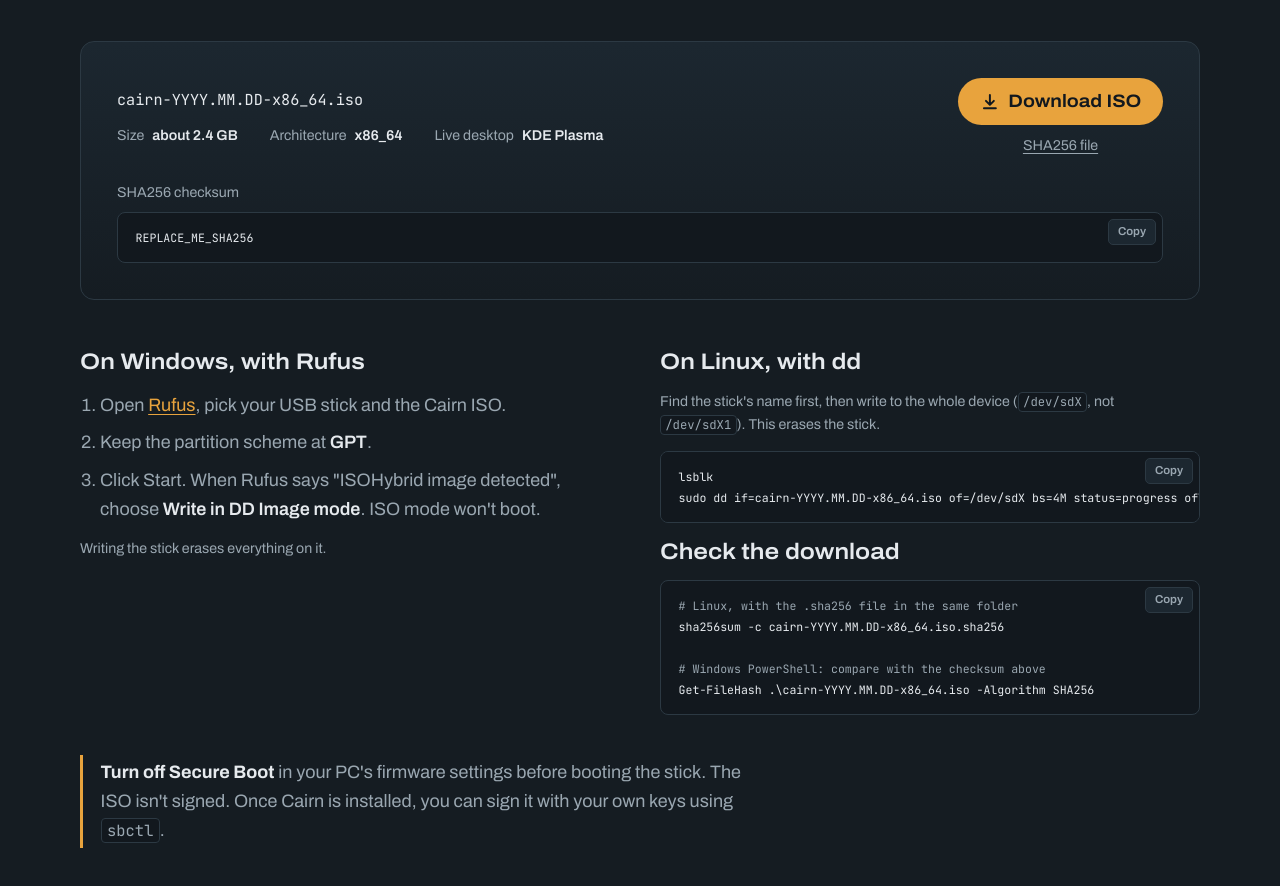
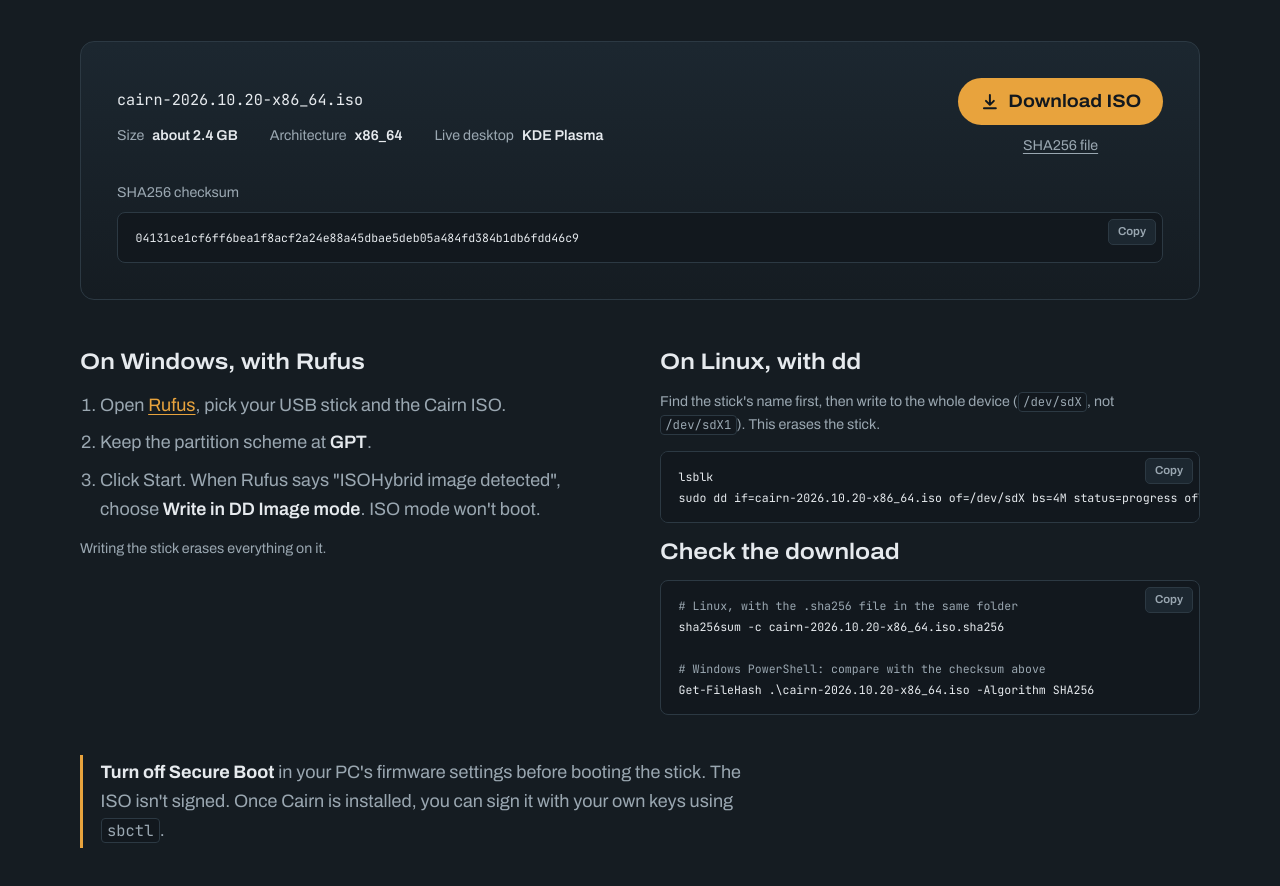
Before and after one commit to AceyX3-sudo/cairn-site, a plain HTML site: page index.html in a window 1280 px wide. Shown: the part 5253-6139 px from the top of the page. Drawn offline with Linux system fonts and the light colour scheme.

Commit message:
Add release links

```diff
--- a/index.html
+++ b/index.html
@@ -10,13 +10,13 @@
 <link rel="preload" href="assets/fonts/archivo.woff2" as="font" type="font/woff2" crossorigin>
 <link rel="stylesheet" href="style.css">
 
-<!-- Social previews. PLACEHOLDER: replace REPLACE_ME_SITE_URL with your site's address,
+<!-- Social previews. PLACEHOLDER: replace https://aceyx3sudo.github.io/cairn-site with your site's address,
      e.g. https://yourname.github.io/cairn -->
 <meta property="og:type" content="website">
 <meta property="og:title" content="Cairn Linux">
 <meta property="og:description" content="Steady rolling Linux. Arch underneath, steady on top.">
-<meta property="og:url" content="REPLACE_ME_SITE_URL/">
-<meta property="og:image" content="REPLACE_ME_SITE_URL/assets/img/social-card.png">
+<meta property="og:url" content="https://aceyx3sudo.github.io/cairn-site/">
+<meta property="og:image" content="https://aceyx3sudo.github.io/cairn-site/assets/img/social-card.png">
 <meta name="twitter:card" content="summary_large_image">
 </head>
 <body>
@@ -250,7 +250,7 @@
       <div class="release">
         <div>
           <!-- PLACEHOLDER: replace the file name with the real release, e.g. cairn-2026.10.20-x86_64.iso -->
-          <div class="file">cairn-YYYY.MM.DD-x86_64.iso</div>
+          <div class="file">cairn-2026.10.20-x86_64.iso</div>
           <dl>
             <div><dt>Size</dt><dd>about 2.4&nbsp;GB</dd></div>
             <div><dt>Architecture</dt><dd>x86_64</dd></div>
@@ -258,18 +258,18 @@
           </dl>
         </div>
         <div class="actions">
-          <!-- PLACEHOLDER: replace REPLACE_ME_ISO_URL with the direct link to the ISO -->
-          <a class="button" href="REPLACE_ME_ISO_URL">
+          <!-- PLACEHOLDER: replace https://sourceforge.net/projects/cairn-linux/files/cairn-2026.10.20-x86_64.iso/download with the direct link to the ISO -->
+          <a class="button" href="https://sourceforge.net/projects/cairn-linux/files/cairn-2026.10.20-x86_64.iso/download">
             <svg viewBox="0 0 20 20" aria-hidden="true"><path d="M10 3v10m0 0-4-4m4 4 4-4M4 16.5h12" fill="none" stroke="currentColor" stroke-width="2" stroke-linecap="round" stroke-linejoin="round"/></svg>
             Download ISO
           </a>
-          <!-- PLACEHOLDER: replace REPLACE_ME_SHA256_URL with the link to the .sha256 file build.sh produces -->
-          <a class="small" href="REPLACE_ME_SHA256_URL">SHA256 file</a>
+          <!-- PLACEHOLDER: replace https://sourceforge.net/projects/cairn-linux/files/cairn-2026.10.20-x86_64.iso.sha256/download with the link to the .sha256 file build.sh produces -->
+          <a class="small" href="https://sourceforge.net/projects/cairn-linux/files/cairn-2026.10.20-x86_64.iso.sha256/download">SHA256 file</a>
         </div>
         <div class="checksum">
           <span class="label" id="sha-label">SHA256 checksum</span>
-          <!-- PLACEHOLDER: replace REPLACE_ME_SHA256 with the 64-character checksum -->
-          <div class="code"><pre aria-labelledby="sha-label"><code>REPLACE_ME_SHA256</code></pre></div>
+          <!-- PLACEHOLDER: replace 04131ce1cf6ff6bea1f8acf2a24e88a45dbae5deb05a484fd384b1db6fdd46c9 with the 64-character checksum -->
+          <div class="code"><pre aria-labelledby="sha-label"><code>04131ce1cf6ff6bea1f8acf2a24e88a45dbae5deb05a484fd384b1db6fdd46c9</code></pre></div>
         </div>
       </div>
 
@@ -287,13 +287,13 @@
           <h3>On Linux, with dd</h3>
           <p class="warn">Find the stick's name first, then write to the whole device (<code>/dev/sdX</code>, not <code>/dev/sdX1</code>). This erases the stick.</p>
           <div class="code"><pre><code>lsblk
-sudo dd if=cairn-YYYY.MM.DD-x86_64.iso of=/dev/sdX bs=4M status=progress oflag=sync</code></pre></div>
+sudo dd if=cairn-2026.10.20-x86_64.iso of=/dev/sdX bs=4M status=progress oflag=sync</code></pre></div>
           <h3>Check the download</h3>
           <div class="code"><pre><code><span class="c"># Linux, with the .sha256 file in the same folder</span>
-sha256sum -c cairn-YYYY.MM.DD-x86_64.iso.sha256
+sha256sum -c cairn-2026.10.20-x86_64.iso.sha256
 
 <span class="c"># Windows PowerShell: compare with the checksum above</span>
-Get-FileHash .\cairn-YYYY.MM.DD-x86_64.iso -Algorithm SHA256</code></pre></div>
+Get-FileHash .\cairn-2026.10.20-x86_64.iso -Algorithm SHA256</code></pre></div>
         </div>
       </div>
 
@@ -432,8 +432,8 @@
       <li><a href="#download">Download</a></li>
       <li><a href="#get-started">Getting started</a></li>
       <li><a href="#faq">Questions</a></li>
-      <!-- PLACEHOLDER: replace REPLACE_ME_SOURCE_URL with the project's source repository -->
-      <li><a href="REPLACE_ME_SOURCE_URL">Source code</a></li>
+      <!-- PLACEHOLDER: replace https://github.com/aceyx3sudo/cairn with the project's source repository -->
+      <li><a href="https://github.com/aceyx3sudo/cairn">Source code</a></li>
     </ul>
     <p class="legal">Cairn Linux is built on Arch Linux and is not an official Arch Linux project.</p>
   </div>
```
